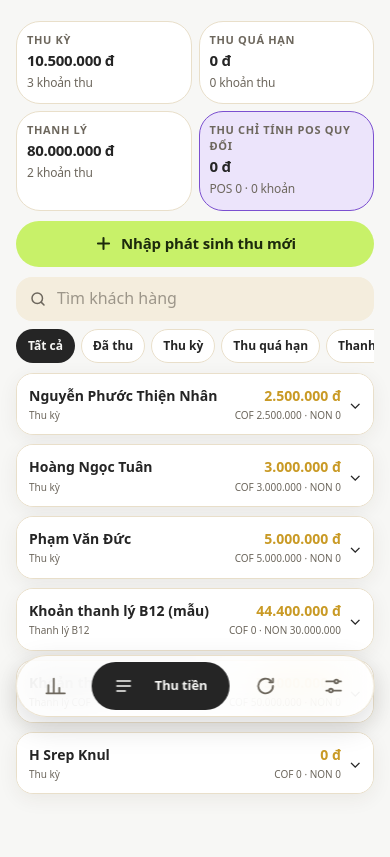
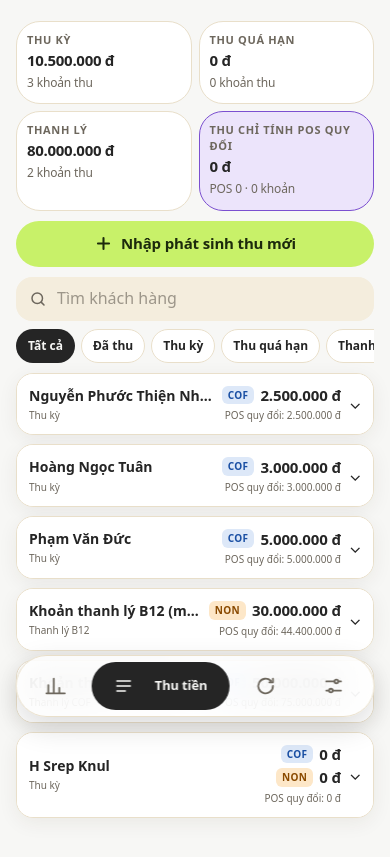
Before and after one commit to tohanh1/Hant, a plain HTML site: page index.html in a window 390 px wide. Both pictures are taken after a click on the link "Thu tiền". Shown: the part 113-970 px from the top of the page. Drawn offline with Linux system fonts and the light colour scheme.

Commit message:
Prioritize COF and NON collected amounts in mobile Thu tiền cards

```diff
--- a/index.html
+++ b/index.html
@@ -327,6 +327,19 @@ html,body,button,a,input,select,textarea,summary,label,.row,.card,.collect,.ntu-
 
 /* Emphasize the overall collection target percentage without changing KPI logic */
 .bt i.target-money-highlight{display:inline-block;justify-self:start;width:max-content;max-width:100%;font-weight:800;color:var(--key);background:var(--soft);border:1px solid var(--line);border-radius:8px;padding:5px 9px;font-size:13px;line-height:1.3;font-variant-numeric:tabular-nums}
+
+/* HANT Pro Thu tiền — highlight collected money + COF/NON, de-emphasize converted POS */
+@media(max-width:699px){
+  .collect-head{grid-template-columns:minmax(0,1fr) minmax(0,auto) 12px}
+  .collect-money{display:flex;flex-direction:column;align-items:flex-end;gap:5px;min-width:0}
+  .collect-amount-line{display:flex;align-items:center;justify-content:flex-end;gap:6px;max-width:100%;flex-wrap:wrap}
+  .collect-group{display:inline-flex;align-items:center;justify-content:center;flex-shrink:0;border-radius:6px;padding:2px 6px;font-size:10px;font-weight:800;letter-spacing:.03em}
+  .collect-group.is-cof{background:var(--info-bg);color:var(--info)}
+  .collect-group.is-non{background:var(--amber-bg);color:var(--amber)}
+  .collect-group.is-special{background:var(--surface2);color:var(--muted);font-size:9px}
+  .collect-money .collect-amount{color:var(--ink);font-size:15px;font-weight:850;line-height:1.2;letter-spacing:-.01em;font-variant-numeric:tabular-nums;white-space:nowrap}
+  .collect-money .collect-pos{color:var(--muted);font-size:10px;font-weight:400;line-height:1.3;text-align:right;overflow-wrap:anywhere}
+}
 </style>
 </head>
 <body>
@@ -640,9 +653,20 @@ function compPrev(){
    '<div><span>Tổng hoàn thành</span><b>'+pct(B.total)+d(A.total,B.total,function(v){return pct(v)})+'</b></div>'+
    '<div><span>Thực nhận sau thuế</span><b>'+money(B.thuc)+d(A.thuc,B.thuc,money)+'</b></div></div>';
 }
+function collectSummary(c){
+  var summary='';
+  if(c.x){
+    summary='<span class="collect-amount-line"><span class="collect-group is-special">CHỈ TÍNH POS</span><b class="collect-amount">'+(has(c.xa)?money(num(c.xa)):'Chưa có số tiền')+'</b></span>';
+  }else{
+    var cof=num(c.cof),non=num(c.non);
+    if(cof||(!cof&&!non))summary+='<span class="collect-amount-line"><span class="collect-group is-cof">COF</span><b class="collect-amount">'+money(cof)+'</b></span>';
+    if(non||(!cof&&!non))summary+='<span class="collect-amount-line"><span class="collect-group is-non">NON</span><b class="collect-amount">'+money(non)+'</b></span>';
+  }
+  return summary+'<span class="collect-pos">POS quy đổi: '+money(posOf(c))+'</span>';
+}
 function custRow(c){
   var h=got(c),k=kind(c.k),isNL=c.k===NL&&!c.x,he=isNL?heff(c):null;
-  return '<div class="collect"><button type="button" class="collect-head" aria-expanded="false"><span class="collect-name"><b>'+esc(c.n||'(Chưa có tên)')+'</b><small>'+esc(c.k||'Thu kỳ')+'</small></span><span class="collect-money"><b data-pos-head>'+money(posOf(c))+'</b><small>COF '+grp(c.cof||0)+' · NON '+grp(c.non||0)+'</small></span><span aria-hidden="true">⌄</span></button><div class="row'+(c.x?' px':h?' hit':'')+'" data-l="cust" data-id="'+c.id+'">'+
+  return '<div class="collect"><button type="button" class="collect-head" aria-expanded="false"><span class="collect-name"><b>'+esc(c.n||'(Chưa có tên)')+'</b><small>'+esc(c.k||'Thu kỳ')+'</small></span><span class="collect-money">'+collectSummary(c)+'</span><span aria-hidden="true">⌄</span></button><div class="row'+(c.x?' px':h?' hit':'')+'" data-l="cust" data-id="'+c.id+'">'+
    '<div class="head"><input type="text" data-f="n" value="'+esc(c.n)+'" placeholder="Tên khách hàng" aria-label="Tên khách hàng"><button class="btn sm danger" data-act="del" type="button" aria-label="Xóa dòng">'+((c.row!=null&&!(S.mine&&S.mine[c.row]))?'Xóa số thu':'Xóa')+'</button></div>'+
    '<select data-f="k" aria-label="Kiểu thu">'+kindOpts(c.k)+'</select>'+
    (c.x?'<div class="pxtag">Chỉ tính POS · không tính KPI</div><div class="two"><label class="f">Số tiền (đ)<input type="text" inputmode="numeric" class="num" data-f="xa" data-m="1" value="'+grp(c.xa)+'"></label><label class="f">Hệ số<select data-f="xh" aria-label="Hệ số">'+(has(c.xh)?'':'<option value="" selected>Chưa rõ</option>')+coefOpts(c.xh)+'</select></label></div>'+(!has(c.xa)&&num(c.pe)>0?'<div class="mini">Số tiền gốc và hệ số không lưu trên Sheet, chỉ có POS quy đổi.</div>':''):'')+
@@ -676,7 +700,7 @@ function updThu(){
   document.querySelectorAll('.row[data-l=cust]').forEach(function(r){
     var c=S.cust.filter(function(x){return x.id===r.dataset.id})[0];if(!c)return;
     r.classList.toggle('hit',got(c)&&!c.x);r.classList.toggle('px',!!c.x);
-    r.querySelector('[data-o=pos]').textContent=money(posOf(c));var panel=r.closest('.collect');if(panel){panel.querySelector('[data-pos-head]').textContent=money(posOf(c));panel.querySelector('.collect-money small').textContent='COF '+grp(c.cof||0)+' · NON '+grp(c.non||0);panel.querySelector('.collect-name b').textContent=c.n||'(Chưa có tên)'}
+    r.querySelector('[data-o=pos]').textContent=money(posOf(c));var panel=r.closest('.collect');if(panel){panel.querySelector('.collect-money').innerHTML=collectSummary(c);panel.querySelector('.collect-name b').textContent=c.n||'(Chưa có tên)'}
   });
 }
 /* NTU */
```
